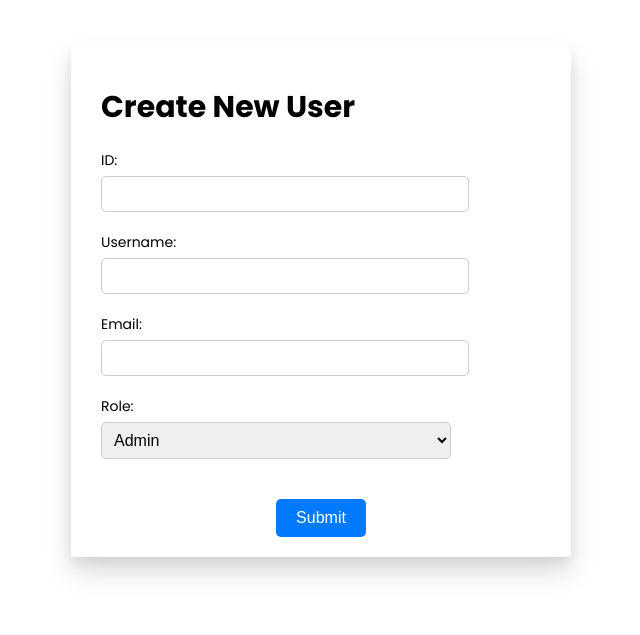
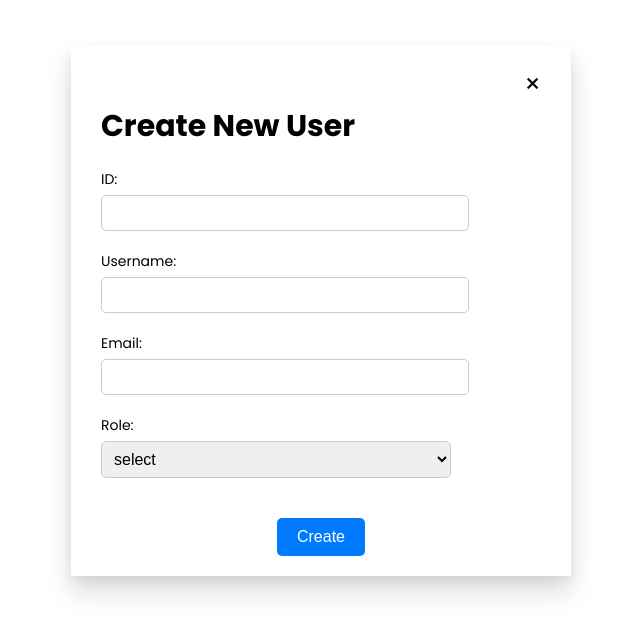
Before and after one commit to kunjan-c/usermanagement_dashboard, a React (Vite) app: page /create in a window 1280 px wide. Shown: the part 103-738 px from the top of the page, without its empty margins (319-959 px from the left). Built offline with nearby package versions, Linux system fonts and the light colour scheme.

Commit message:
used variable color

```diff
--- a/src/app.css
+++ b/src/app.css
@@ -9,6 +9,12 @@
     --primaryYellowColor : #fcaf3b;
 
   }
+  /* removing existing css of a tag */
+  a{
+    text-decoration: none;
+    color: black;
+  }
+  /* center align any element */
   .position-center{
     display: flex;
     flex-direction: column;
--- a/src/components/heading/heading.css
+++ b/src/components/heading/heading.css
@@ -3,5 +3,5 @@
     font-weight: 700;
     color: black;
     text-align: start;
-    padding: 20px 0px;
+    padding: 0px 0px 20px 0px;
 }
--- a/src/components/userForm/userForm.css
+++ b/src/components/userForm/userForm.css
@@ -2,7 +2,12 @@
     min-width: 400px;
     padding: 20px 30px;
   }
-
+  .close-icon{
+    font-size: 26px;
+    text-align: end;
+    color: black;
+    text-decoration: none;
+  }
   .user-creation-form-group {
     margin-bottom: 20px;
 
--- a/src/components/userForm/userForm.jsx
+++ b/src/components/userForm/userForm.jsx
@@ -2,9 +2,10 @@
 import { useEffect, useState } from 'react';
 import "./userForm.css";
 import Heading from "../heading/heading";
+import { Link } from 'react-router-dom';
 
 
-const UserForm = ({ initialFormData, onFormSubmit }) => {
+const UserForm = ({ initialFormData, onFormSubmit,formText }) => {
   console.log(initialFormData);
   const [formData, setFormData] = useState(initialFormData || {
     ID: '',
@@ -35,7 +36,8 @@ const UserForm = ({ initialFormData, onFormSubmit }) => {
 
   return (
     <div className="form-container">
-      <Heading headingText="Create New User"></Heading>
+      <Link to="/"><div className="close-icon">&times;</div></Link>
+      <Heading headingText={formText}></Heading>
       <form onSubmit={handleSubmit}>
         <div className="user-creation-form-group">
           <label htmlFor="ID">ID:</label>
@@ -52,13 +54,14 @@ const UserForm = ({ initialFormData, onFormSubmit }) => {
         <div className="user-creation-form-group">
           <label htmlFor="role">Role:</label>
           <select id="role" name="role" value={formData.role} onChange={handleChange}>
-            <option value="admin">Admin</option>
-            <option value="user">User</option>
+          <option value="">select</option>
+            <option value="Admin">Admin</option>
+            <option value="User">User</option>
           </select>
         </div>
 
         <div className="position-center">
-          <button type="submit" className="user-create-sub-btn">Submit</button>
+          <button type="submit" className="user-create-sub-btn">{formText === "Update User" ? "Update" : "Create"}  </button>
         </div>
       </form>
     </div>
--- a/src/data/userData.js
+++ b/src/data/userData.js
@@ -3,121 +3,121 @@
       "ID": 1,
       "username": "JohnDoe",
       "email": "john.doe@example.com",
-      "role": "admin"
+      "role": "Admin"
     },
     {
       "ID": 2,
       "username": "JaneSmith",
       "email": "jane.smith@example.com",
-      "role": "user"
+      "role": "User"
     },
     {
       "ID": 3,
       "username": "MichaelJohnson",
       "email": "michael.johnson@example.com",
-      "role": "user"
+      "role": "User"
     },
     {
       "ID": 4,
       "username": "EmilyBrown",
       "email": "emily.brown@example.com",
-      "role": "user"
+      "role": "User"
     },
     {
       "ID": 5,
       "username": "WilliamTaylor",
       "email": "william.taylor@example.com",
-      "role": "admin"
+      "role": "Admin"
     },
     {
       "ID": 6,
       "username": "OliviaWilson",
       "email": "olivia.wilson@example.com",
-      "role": "user"
+      "role": "User"
     },
     {
       "ID": 7,
       "username": "JamesAnderson",
       "email": "james.anderson@example.com",
-      "role": "user"
+      "role": "User"
     },
     {
       "ID": 8,
       "username": "SophiaMartinez",
       "email": "sophia.martinez@example.com",
-      "role": "user"
+      "role": "User"
     },
     {
       "ID": 9,
       "username": "BenjaminJones",
       "email": "benjamin.jones@example.com",
-      "role": "admin"
+      "role": "Admin"
     },
     {
       "ID": 10,
       "username": "IsabellaGarcia",
       "email": "isabella.garcia@example.com",
-      "role": "user"
+      "role": "User"
     },
     {
       "ID": 11,
       "username": "EthanBrown",
       "email": "ethan.brown@example.com",
-      "role": "user"
+      "role": "User"
     },
     {
       "ID": 12,
       "username": "AvaMoore",
       "email": "ava.moore@example.com",
-      "role": "user"
+      "role": "User"
     },
     {
       "ID": 13,
       "username": "NoahTaylor",
       "email": "noah.taylor@example.com",
-      "role": "admin"
+      "role": "Admin"
     },
     {
       "ID": 14,
       "username": "MiaJackson",
       "email": "mia.jackson@example.com",
-      "role": "user"
+      "role": "User"
     },
     {
       "ID": 15,
       "username": "LiamWhite",
       "email": "liam.white@example.com",
-      "role": "user"
+      "role": "User"
     },
     {
       "ID": 16,
       "username": "EmmaHarris",
       "email": "emma.harris@example.com",
-      "role": "user"
+      "role": "User"
     },
     {
       "ID": 17,
       "username": "AlexanderClark",
       "email": "alexander.clark@example.com",
-      "role": "admin"
+      "role": "Admin"
     },
     {
       "ID": 18,
       "username": "CharlotteLewis",
       "email": "charlotte.lewis@example.com",
-      "role": "user"
+      "role": "User"
     },
     {
       "ID": 19,
       "username": "DanielAllen",
       "email": "daniel.allen@example.com",
-      "role": "user"
+      "role": "User"
     },
     {
       "ID": 20,
       "username": "ScarlettYoung",
       "email": "scarlett.young@example.com",
-      "role": "user"
+      "role": "User"
     },
 
   ]
--- a/src/pages/createUser.jsx
+++ b/src/pages/createUser.jsx
@@ -1,6 +1,5 @@
 import { useDispatch } from "react-redux";
-import CardBox from "../components/cardBox/cardBox"
-
+import CardBox from "../components/cardBox/cardBox";
 import { useNavigate } from "react-router-dom";
 import { userSliceActions } from "../store/reduxSlices/userSlice";
 import UserForm from "../components/userForm/userForm";
@@ -9,7 +8,7 @@ function CreateUser() {
   const navigate = useNavigate();
   const dispatch = useDispatch();
 
-    const handleSubmit = (formData) => {
+  const handleSubmit = (formData) => {
     //here onSubmit we send data to redux store
     dispatch(userSliceActions.createNewUser(formData))
     navigate("/")
@@ -18,10 +17,7 @@ function CreateUser() {
   return (
     <div>
       <CardBox >
-
-          <UserForm onFormSubmit={handleSubmit}></UserForm>
-
-
+        <UserForm onFormSubmit={handleSubmit} formText="Create New User"></UserForm>
       </CardBox>
     </div>
   )
--- a/src/pages/updateUser.jsx
+++ b/src/pages/updateUser.jsx
@@ -2,6 +2,7 @@ import UserForm from "../components/userForm/userForm"
 import { useNavigate, useParams } from "react-router-dom";
 import { useDispatch, useSelector } from "react-redux";
 import { userSliceActions } from "../store/reduxSlices/userSlice";
+import CardBox from "../components/cardBox/cardBox";
 
 const UpdateUser = () => {
   const { id } = useParams();
@@ -25,7 +26,9 @@ const UpdateUser = () => {
 
   return (
     <div>
-      {existingUser && <UserForm onFormSubmit={handleSubmit} initialFormData={existingUser[0]} />}
+      <CardBox>
+        {existingUser && <UserForm onFormSubmit={handleSubmit} initialFormData={existingUser[0]} formText="Update User" />}
+      </CardBox>
     </div>
   )
 }
```
